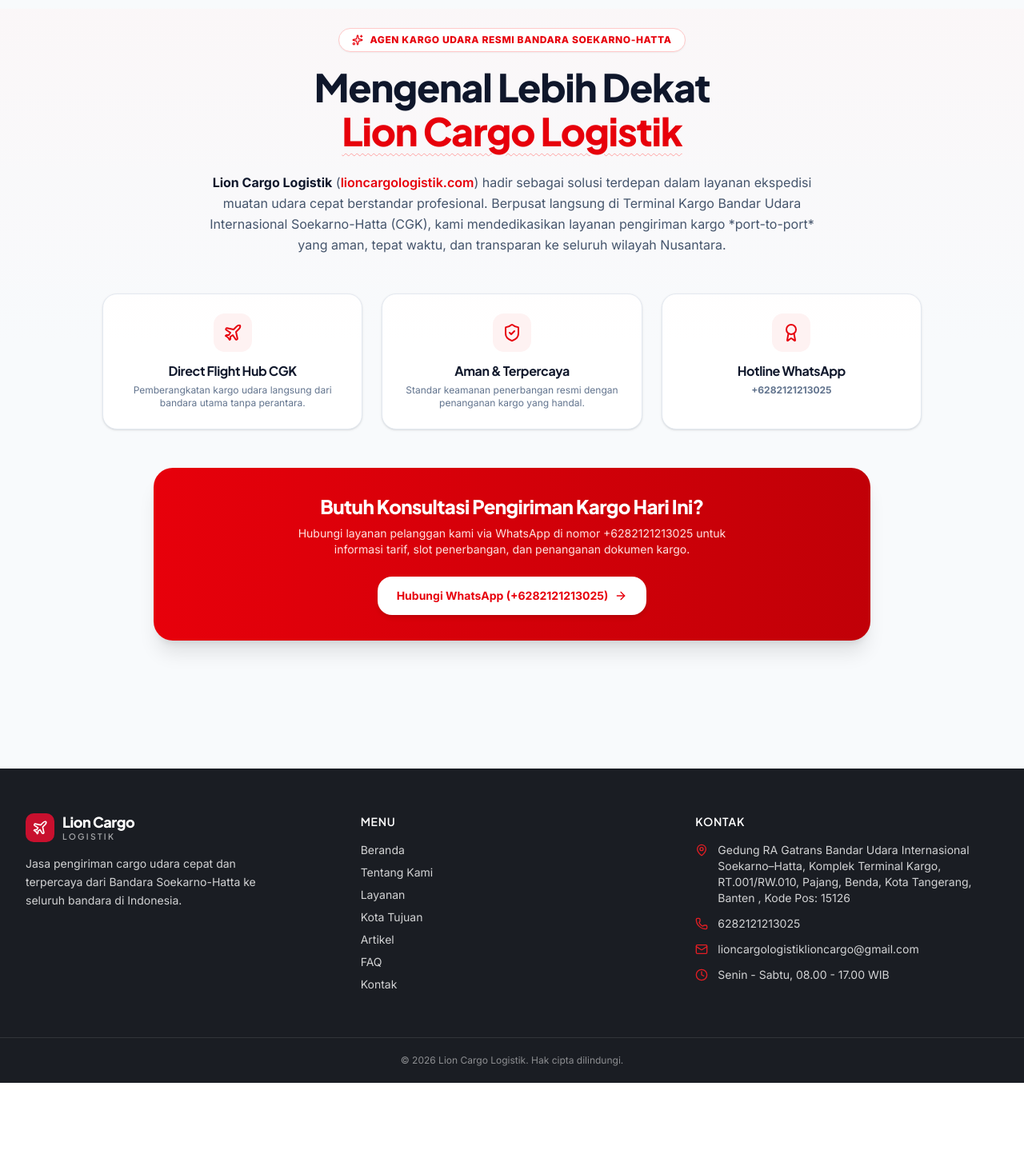
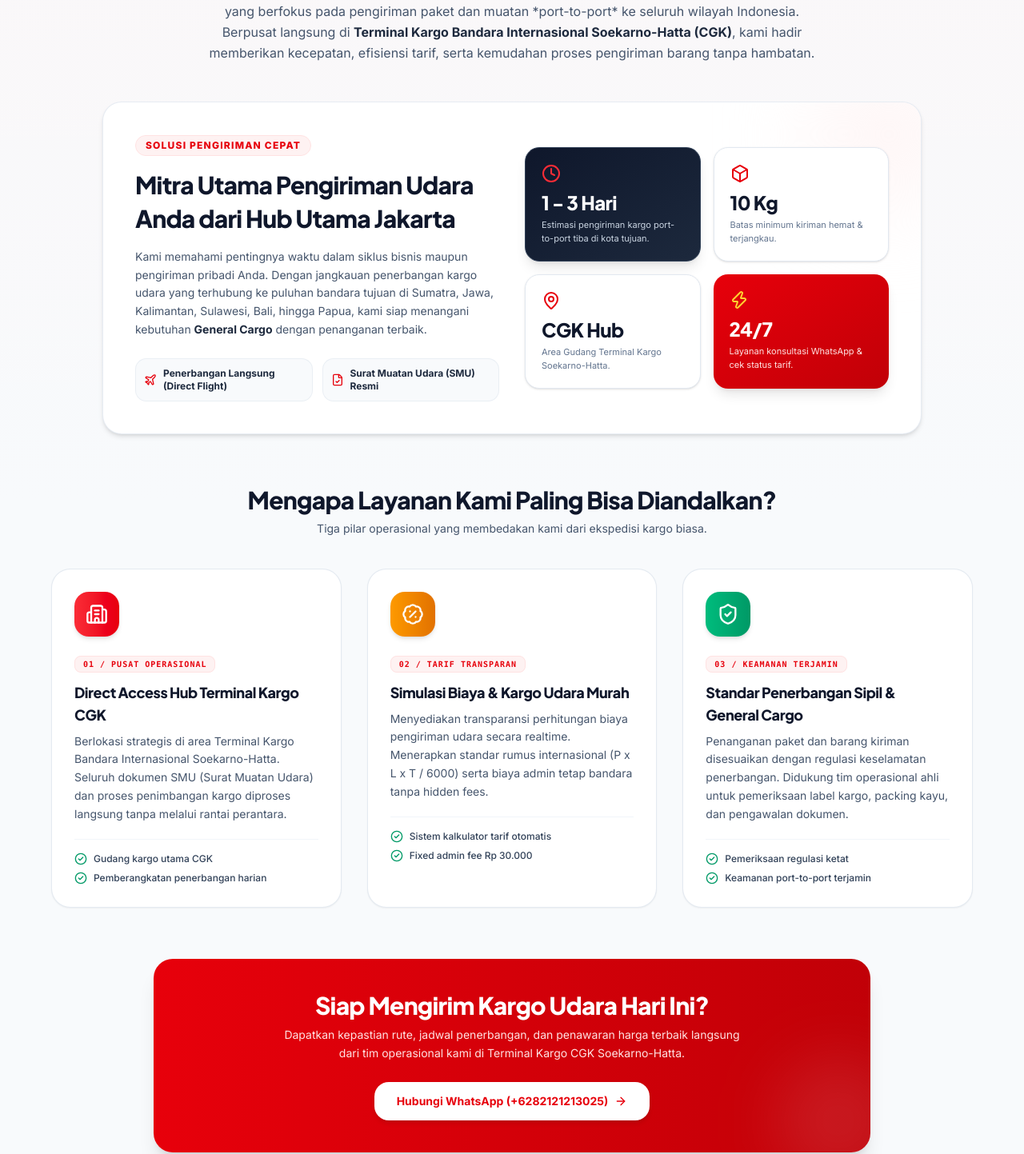
Before and after one commit to Bahrull-17/lion-cargo-logistik, a Next.js app: page /tentang-kami in a window 1280 px wide. Shown: the part 638-2081 px from the top of the page at 80% size. Before the commit the page ends 1992 px from the top, so only its background shows below. Built offline with nearby package versions, Linux system fonts and the light colour scheme.

Commit message:
refactor: update logo component to use dark transparent logo

```diff
--- a/src/components/sections/tentang-kami.tsx
+++ b/src/components/sections/tentang-kami.tsx
@@ -2,7 +2,7 @@
 
 import { useState, useEffect } from "react";
 import { motion, AnimatePresence, useReducedMotion } from "framer-motion";
-import { ShieldCheck, Award, Building2, Plane, ArrowRight, Sparkles } from "lucide-react";
+import { ShieldCheck, Building2, Plane, ArrowRight, Sparkles, CheckCircle2, BadgePercent, Box, MapPin, Clock, Zap, FileCheck } from "lucide-react";
 
 const waLink = (message: string) => {
   return `https://wa.me/6282121213025?text=${encodeURIComponent(message)}`;
@@ -23,11 +23,37 @@
   },
 ];
 
+const coreFeatures = [
+  {
+    icon: Building2,
+    badge: "01 / PUSAT OPERASIONAL",
+    title: "Direct Access Hub Terminal Kargo CGK",
+    desc: "Berlokasi strategis di area Terminal Kargo Bandara Internasional Soekarno-Hatta. Seluruh dokumen SMU (Surat Muatan Udara) dan proses penimbangan kargo diproses langsung tanpa melalui rantai perantara.",
+    highlights: ["Gudang kargo utama CGK", "Pemberangkatan penerbangan harian"],
+    color: "from-red-500 to-red-600",
+  },
+  {
+    icon: BadgePercent,
+    badge: "02 / TARIF TRANSPARAN",
+    title: "Simulasi Biaya & Kargo Udara Murah",
+    desc: "Menyediakan transparansi perhitungan biaya pengiriman udara secara realtime. Menerapkan standar rumus internasional (P x L x T / 6000) serta biaya admin tetap bandara tanpa hidden fees.",
+    highlights: ["Sistem kalkulator tarif otomatis", "Fixed admin fee Rp 30.000"],
+    color: "from-amber-500 to-amber-600",
+  },
+  {
+    icon: ShieldCheck,
+    badge: "03 / KEAMANAN TERJAMIN",
+    title: "Standar Penerbangan Sipil & General Cargo",
+    desc: "Penanganan paket dan barang kiriman disesuaikan dengan regulasi keselamatan penerbangan. Didukung tim operasional ahli untuk pemeriksaan label kargo, packing kayu, dan pengawalan dokumen.",
+    highlights: ["Pemeriksaan regulasi ketat", "Keamanan port-to-port terjamin"],
+    color: "from-emerald-500 to-emerald-600",
+  },
+];
+
 export function TentangKamiSection() {
-  const reduceMotion = useReducedMotion();
+  const shouldReduceMotion = useReducedMotion();
   const [currentIndex, setCurrentIndex] = useState(0);
 
-  // Auto slide setiap 4 detik berganti gambar
   useEffect(() => {
     const timer = setInterval(() => {
       setCurrentIndex((prev) => (prev + 1) % heroImages.length);
@@ -35,34 +61,37 @@
     return () => clearInterval(timer);
   }, []);
 
+  // Pengaman aman untuk mencegah error undefined jika array kosong
+  const currentImage = heroImages[currentIndex] ?? heroImages[0];
+
   return (
     <div className="bg-[#f8fafc] text-slate-800 min-h-screen pb-20 sm:pb-28 overflow-hidden relative">
       {/* ==========================================
-          1. HERO SLIDER (FULL LAYAR PENUH DI LAPTOP, RESPONSIF DI HP, TANPA BURAM & TANPA TEKS)
+          1. HERO SLIDER FOTO
       ========================================== */}
       <section className="w-full pt-0 pb-6">
         <div className="w-full">
-          <div className="relative w-full h-64 sm:h-[420px] lg:h-[560px] overflow-hidden bg-slate-100 shadow-md">
+          <div className="relative w-full h-48 sm:h-72 lg:h-80 overflow-hidden bg-slate-900 shadow-sm">
             <AnimatePresence mode="wait">
               <motion.div
                 key={currentIndex}
                 className="absolute inset-0 w-full h-full"
-                initial={reduceMotion ? false : { opacity: 0 }}
+                initial={shouldReduceMotion ? { opacity: 1 } : { opacity: 0 }}
                 animate={{ opacity: 1 }}
-                exit={reduceMotion ? false : { opacity: 0 }}
+                exit={shouldReduceMotion ? { opacity: 1 } : { opacity: 0 }}
                 transition={{ duration: 0.6, ease: "easeInOut" }}
               >
-                <img src={heroImages[currentIndex].src} alt={heroImages[currentIndex].alt} className="w-full h-full object-cover object-center" />
+                {/* eslint-disable-next-line @next/next/no-img-element */}
+                <img src={currentImage?.src} alt={currentImage?.alt} className="w-full h-full object-cover object-[center_35%]" />
               </motion.div>
             </AnimatePresence>
 
-            {/* Indikator Titik Slider di Pojok Kanan Bawah */}
-            <div className="absolute bottom-4 right-4 sm:bottom-6 sm:right-6 z-10 flex items-center gap-1.5 bg-slate-900/50 backdrop-blur-md px-3.5 py-2 rounded-full border border-white/20">
+            <div className="absolute bottom-3 right-4 sm:bottom-4 sm:right-6 z-10 flex items-center gap-1.5 bg-slate-900/50 backdrop-blur-md px-3 py-1.5 rounded-full border border-white/20">
               {heroImages.map((_, idx) => (
                 <button
                   key={idx}
                   onClick={() => setCurrentIndex(idx)}
-                  className={`size-2 sm:size-2.5 rounded-full transition-all cursor-pointer ${currentIndex === idx ? "bg-red-500 w-6 sm:w-8" : "bg-white/70"}`}
+                  className={`size-2 sm:size-2.5 rounded-full transition-all cursor-pointer ${currentIndex === idx ? "bg-red-500 w-5 sm:w-7" : "bg-white/70"}`}
                   aria-label={`Slide ${idx + 1}`}
                 />
               ))}
@@ -72,14 +101,14 @@
       </section>
 
       {/* ==========================================
-          2. KONTEN H1 DENGAN DESAIN HIDUP & PROFIL LION CARGO
+          2. SEKSI PENGENALAN BRAND & PROFIL
       ========================================== */}
       <div className="relative pt-6 pb-12 px-4 sm:px-6">
-        <div className="absolute inset-0 bg-gradient-to-b from-red-50/40 via-transparent to-transparent pointer-events-none" />
+        <div className="absolute inset-0 bg-linear-to-b from-red-50/40 via-transparent to-transparent pointer-events-none" />
 
         <motion.div
           className="relative max-w-4xl mx-auto text-center space-y-4"
-          initial={reduceMotion ? false : { opacity: 0, y: 30 }}
+          initial={shouldReduceMotion ? { opacity: 1, y: 0 } : { opacity: 0, y: 30 }}
           whileInView={{ opacity: 1, y: 0 }}
           viewport={{ once: true, margin: "-50px" }}
           transition={{ duration: 0.8, ease: [0.16, 1, 0.3, 1] }}
@@ -94,52 +123,138 @@
           </h1>
 
           <p className="text-sm sm:text-base text-slate-600 max-w-3xl mx-auto font-normal leading-relaxed pt-2">
-            <strong className="text-slate-900">Lion Cargo Logistik</strong> (<span className="text-red-600 font-semibold">lioncargologistik.com</span>) hadir sebagai solusi terdepan dalam layanan ekspedisi muatan udara cepat berstandar
-            profesional. Berpusat langsung di Terminal Kargo Bandar Udara Internasional Soekarno-Hatta (CGK), kami mendedikasikan layanan pengiriman kargo *port-to-port* yang aman, tepat waktu, dan transparan ke seluruh wilayah Nusantara.
+            <strong className="text-slate-900">Lion Cargo Logistik</strong> (<span className="text-red-600 font-semibold">lioncargologistik.com</span>) adalah penyedia layanan{" "}
+            <strong className="text-slate-800">ekspedisi kargo udara cepat</strong> yang berfokus pada pengiriman paket dan muatan *port-to-port* ke seluruh wilayah Indonesia. Berpusat langsung di{" "}
+            <strong className="text-slate-800">Terminal Kargo Bandara Internasional Soekarno-Hatta (CGK)</strong>, kami hadir memberikan kecepatan, efisiensi tarif, serta kemudahan proses pengiriman barang tanpa hambatan.
           </p>
         </motion.div>
 
-        {/* Kotak Keunggulan / Profil Singkat */}
-        <div className="max-w-5xl mx-auto mt-12 grid grid-cols-1 sm:grid-cols-3 gap-6">
-          <div className="bg-white p-6 rounded-2xl border border-slate-200 shadow-sm text-center hover:border-red-200 transition-all">
-            <div className="size-12 mx-auto rounded-xl bg-red-50 text-red-600 flex items-center justify-center font-bold mb-3">
-              <Plane className="size-6" />
-            </div>
-            <h3 className="font-bold text-slate-900 text-base mb-1">Direct Flight Hub CGK</h3>
-            <p className="text-xs text-slate-500">Pemberangkatan kargo udara langsung dari bandara utama tanpa perantara.</p>
-          </div>
+        {/* ==========================================
+            3. CARD PENGENALAN INTERAKTIF & KEUNGGULAN
+        ========================================== */}
+        <div className="max-w-5xl mx-auto mt-12 bg-white rounded-3xl p-6 sm:p-10 border border-slate-200/80 shadow-md relative overflow-hidden">
+          <div className="absolute -top-10 -right-10 w-40 h-40 bg-red-50 rounded-full blur-3xl pointer-events-none" />
 
-          <div className="bg-white p-6 rounded-2xl border border-slate-200 shadow-sm text-center hover:border-red-200 transition-all">
-            <div className="size-12 mx-auto rounded-xl bg-red-50 text-red-600 flex items-center justify-center font-bold mb-3">
-              <ShieldCheck className="size-6 text-red-600" />
-            </div>
-            <h3 className="font-bold text-slate-900 text-base mb-1">Aman & Terpercaya</h3>
-            <p className="text-xs text-slate-500">Standar keamanan penerbangan resmi dengan penanganan kargo yang handal.</p>
-          </div>
+          <div className="grid grid-cols-1 md:grid-cols-2 gap-8 items-center relative z-10">
+            <motion.div className="space-y-4" initial={shouldReduceMotion ? { opacity: 1, x: 0 } : { opacity: 0, x: -30 }} whileInView={{ opacity: 1, x: 0 }} viewport={{ once: true }} transition={{ duration: 0.6 }}>
+              <span className="text-xs font-extrabold text-red-600 uppercase tracking-widest bg-red-50 px-3 py-1 rounded-full border border-red-100 inline-block">Solusi Pengiriman Cepat</span>
+              <h2 className="text-2xl sm:text-3xl font-heading font-black text-slate-900 leading-snug">Mitra Utama Pengiriman Udara Anda dari Hub Utama Jakarta</h2>
+              <p className="text-xs sm:text-sm text-slate-600 leading-relaxed">
+                Kami memahami pentingnya waktu dalam siklus bisnis maupun pengiriman pribadi Anda. Dengan jangkauan penerbangan kargo udara yang terhubung ke puluhan bandara tujuan di Sumatra, Jawa, Kalimantan, Sulawesi, Bali, hingga Papua,
+                kami siap menangani kebutuhan <strong className="text-slate-800">General Cargo</strong> dengan penanganan terbaik.
+              </p>
 
-          <div className="bg-white p-6 rounded-2xl border border-slate-200 shadow-sm text-center hover:border-red-200 transition-all">
-            <div className="size-12 mx-auto rounded-xl bg-red-50 text-red-600 flex items-center justify-center font-bold mb-3">
-              <Award className="size-6 text-red-600" />
-            </div>
-            <h3 className="font-bold text-slate-900 text-base mb-1">Hotline WhatsApp</h3>
-            <p className="text-xs text-slate-500 font-bold text-red-600 mt-1">+6282121213025</p>
+              <div className="grid grid-cols-2 gap-3 pt-2 text-xs font-bold text-slate-800">
+                <div className="flex items-center gap-2 bg-slate-50 p-2.5 rounded-xl border border-slate-200/60">
+                  <Plane className="size-4 text-red-600 shrink-0" />
+                  <span>Penerbangan Langsung (Direct Flight)</span>
+                </div>
+                <div className="flex items-center gap-2 bg-slate-50 p-2.5 rounded-xl border border-slate-200/60">
+                  <FileCheck className="size-4 text-red-600 shrink-0" />
+                  <span>Surat Muatan Udara (SMU) Resmi</span>
+                </div>
+              </div>
+            </motion.div>
+
+            <motion.div className="grid grid-cols-2 gap-4" initial={shouldReduceMotion ? { opacity: 1, x: 0 } : { opacity: 0, x: 30 }} whileInView={{ opacity: 1, x: 0 }} viewport={{ once: true }} transition={{ duration: 0.6 }}>
+              <div className="bg-linear-to-br from-slate-900 to-slate-800 text-white p-5 rounded-2xl shadow-lg border border-slate-700 hover:scale-[1.02] transition-all">
+                <Clock className="size-6 text-red-500 mb-2" />
+                <h3 className="text-2xl font-heading font-black text-white">1 - 3 Hari</h3>
+                <p className="text-[11px] text-slate-300 mt-1">Estimasi pengiriman kargo port-to-port tiba di kota tujuan.</p>
+              </div>
+
+              <div className="bg-white p-5 rounded-2xl shadow-sm border border-slate-200 hover:scale-[1.02] transition-all">
+                <Box className="size-6 text-red-600 mb-2" />
+                <h3 className="text-2xl font-heading font-black text-slate-900">10 Kg</h3>
+                <p className="text-[11px] text-slate-500 mt-1">Batas minimum kiriman hemat & terjangkau.</p>
+              </div>
+
+              <div className="bg-white p-5 rounded-2xl shadow-sm border border-slate-200 hover:scale-[1.02] transition-all">
+                <MapPin className="size-6 text-red-600 mb-2" />
+                <h3 className="text-2xl font-heading font-black text-slate-900">CGK Hub</h3>
+                <p className="text-[11px] text-slate-500 mt-1">Area Gudang Terminal Kargo Soekarno-Hatta.</p>
+              </div>
+
+              <div className="bg-linear-to-br from-red-600 to-red-700 text-white p-5 rounded-2xl shadow-lg hover:scale-[1.02] transition-all">
+                <Zap className="size-6 text-amber-300 mb-2" />
+                <h3 className="text-2xl font-heading font-black">24/7</h3>
+                <p className="text-[11px] text-red-100 mt-1">Layanan konsultasi WhatsApp & cek status tarif.</p>
+              </div>
+            </motion.div>
           </div>
         </div>
 
-        {/* CTA Section */}
-        <div className="max-w-4xl mx-auto mt-12 bg-gradient-to-r from-red-600 to-red-700 rounded-3xl p-6 sm:p-8 text-white text-center shadow-xl">
-          <h3 className="text-xl sm:text-2xl font-black mb-2">Butuh Konsultasi Pengiriman Kargo Hari Ini?</h3>
-          <p className="text-xs sm:text-sm text-red-100 mb-6 max-w-xl mx-auto">Hubungi layanan pelanggan kami via WhatsApp di nomor +6282121213025 untuk informasi tarif, slot penerbangan, dan penanganan dokumen kargo.</p>
+        {/* ==========================================
+            4. GRID TRUST SIGNALS
+        ========================================== */}
+        <div className="max-w-6xl mx-auto mt-16">
+          <div className="text-center max-w-2xl mx-auto mb-10">
+            <h2 className="text-2xl sm:text-3xl font-heading font-black text-slate-900">Mengapa Layanan Kami Paling Bisa Diandalkan?</h2>
+            <p className="text-xs sm:text-sm text-slate-600 mt-2">Tiga pilar operasional yang membedakan kami dari ekspedisi kargo biasa.</p>
+          </div>
+
+          <div className="grid grid-cols-1 md:grid-cols-3 gap-6 sm:gap-8">
+            {coreFeatures.map((item, index) => {
+              const IconComp = item.icon;
+              return (
+                <motion.div
+                  key={index}
+                  className="bg-white rounded-3xl p-7 border border-slate-200/90 shadow-xs hover:shadow-md transition-all relative overflow-hidden group"
+                  initial={shouldReduceMotion ? { opacity: 1, y: 0 } : { opacity: 0, y: 30 }}
+                  whileInView={{ opacity: 1, y: 0 }}
+                  viewport={{ once: true }}
+                  transition={{ duration: 0.5, delay: index * 0.15 }}
+                >
+                  <div className={`size-14 rounded-2xl bg-linear-to-r ${item.color} text-white flex items-center justify-center font-bold mb-5 shadow-md`}>
+                    <IconComp className="size-7" />
+                  </div>
+
+                  <span className="text-[10px] font-mono font-extrabold text-red-600 uppercase tracking-widest bg-red-50 px-2.5 py-1 rounded-md border border-red-100">{item.badge}</span>
+
+                  <h3 className="text-lg font-heading font-black text-slate-900 mt-3 mb-2">{item.title}</h3>
+
+                  <p className="text-xs sm:text-sm text-slate-600 leading-relaxed">{item.desc}</p>
+
+                  <ul className="mt-5 space-y-2 text-xs font-medium text-slate-700 border-t border-slate-100 pt-4">
+                    {item.highlights.map((h, hIdx) => (
+                      <li key={hIdx} className="flex items-center gap-2">
+                        <CheckCircle2 className="size-4 text-emerald-600 shrink-0" />
+                        <span>{h}</span>
+                      </li>
+                    ))}
+                  </ul>
+                </motion.div>
+              );
+            })}
+          </div>
+        </div>
+
+        {/* ==========================================
+            5. CTA SECTION
+        ========================================== */}
+        <motion.div
+          className="max-w-4xl mx-auto mt-16 bg-linear-to-r from-red-600 to-red-700 rounded-3xl p-6 sm:p-10 text-white text-center shadow-xl relative overflow-hidden"
+          initial={shouldReduceMotion ? { opacity: 1, scale: 1 } : { opacity: 0, scale: 0.95 }}
+          whileInView={{ opacity: 1, scale: 1 }}
+          viewport={{ once: true }}
+          transition={{ duration: 0.6 }}
+        >
+          <div className="absolute -right-10 -bottom-10 w-40 h-40 bg-white/10 rounded-full blur-2xl pointer-events-none" />
+
+          <h3 className="text-xl sm:text-3xl font-black mb-2 font-heading">Siap Mengirim Kargo Udara Hari Ini?</h3>
+          <p className="text-xs sm:text-sm text-red-100 mb-6 max-w-xl mx-auto leading-relaxed">
+            Dapatkan kepastian rute, jadwal penerbangan, dan penawaran harga terbaik langsung dari tim operasional kami di Terminal Kargo CGK Soekarno-Hatta.
+          </p>
           <a
             href={waLink("Halo Lion Cargo Logistik (+6282121213025), saya ingin berkonsultasi mengenai pengiriman kargo udara.")}
             target="_blank"
             rel="noopener noreferrer"
-            className="inline-flex items-center gap-2 bg-white text-red-600 hover:bg-slate-100 font-bold py-3.5 px-6 rounded-2xl text-xs sm:text-sm transition-all shadow-md cursor-pointer"
+            className="inline-flex items-center gap-2 bg-white text-red-600 hover:bg-slate-100 font-bold py-3.5 px-7 rounded-2xl text-xs sm:text-sm transition-all shadow-md cursor-pointer hover:scale-105"
           >
             <span>Hubungi WhatsApp (+6282121213025)</span>
             <ArrowRight className="size-4" />
           </a>
-        </div>
+        </motion.div>
       </div>
     </div>
   );
--- a/src/components/shared/logo.tsx
+++ b/src/components/shared/logo.tsx
@@ -1,17 +1,13 @@
 import Link from "next/link";
-import { Plane } from "lucide-react";
-import { cn } from "@/lib/utils";
+import Image from "next/image";
 
-export function Logo({ light = false }: { light?: boolean }) {
+export function Logo() {
   return (
-    <Link href="/" className="flex items-center gap-2.5" aria-label="Lion Cargo Logistik, ke beranda">
-      <span className="flex size-9 items-center justify-center rounded-lg bg-brand text-white">
-        <Plane className="size-5" aria-hidden="true" />
-      </span>
-      <span className={cn("font-heading text-lg font-extrabold leading-none tracking-tight", light ? "text-white" : "text-charcoal")}>
-        Lion Cargo
-        <span className={cn("mt-1 block text-[0.65rem] font-semibold uppercase tracking-[0.22em]", light ? "text-white/60" : "text-muted-foreground")}>Logistik</span>
-      </span>
+    <Link href="/" className="flex items-center" aria-label="Lion Cargo Logistik, ke beranda">
+      {/* Diperkecil lagi ke ukuran medium h-9 di HP, h-10 di tablet, dan h-11 di laptop/desktop */}
+      <div className="relative h-15 w-auto sm:h-12 md:h-17">
+        <Image src="/images/hero-1.png" alt="Lion Cargo Logistik" width={180} height={50} priority className="h-full w-auto object-contain" />
+      </div>
     </Link>
   );
 }
```
Also changed, not shown: public/images/hero-1.png (added).
